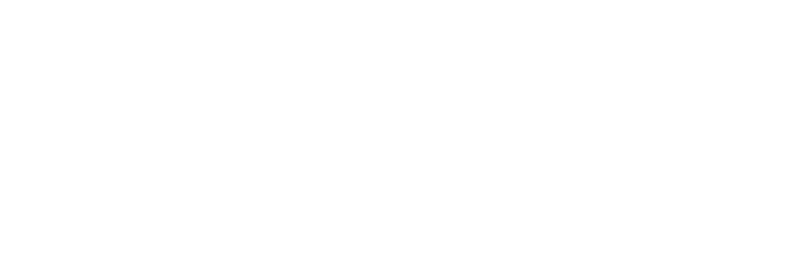
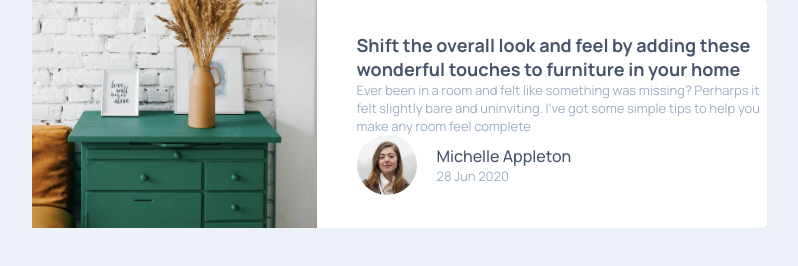
Before and after one commit to akin-holo/frontendmentor-junior-challenge-1, a plain HTML site: page index.html in a window 1280 px wide. Shown: the whole page, without its empty margins (241-1039 px from the left). Drawn offline with Linux system fonts and the light colour scheme.

Commit message:
first commit

```diff
--- a/index.html
+++ b/index.html
@@ -22,7 +22,34 @@
     <meta name="twitter:description" content="Frontend Mentor solution for Article Preview Component">
     <meta name="twitter:image" content="URL to an image related to your page">
     <meta name="twitter:url" content="URL of your page">
+
+    <link rel="stylesheet" href="style.css">
+    <link rel="preconnect" href="https://fonts.googleapis.com">
+    <link rel="preconnect" href="https://fonts.gstatic.com" crossorigin>
+    <link href="https://fonts.googleapis.com/css2?family=Manrope:wght@200..800&display=swap" rel="stylesheet">
 </head>
 <body>
+   <main>
+      <div class="container" id="container">
+         <div class="img-wrap">
+            <img class="drawers" src="assets/drawers.jpg" alt="A deep green drawers with a flower jog on it">
+         </div>
+
+         <div class="text-and-profile-wrapper">
+            <div class="text-wrap">
+               <p><strong>Shift the overall look and feel by adding these wonderful touches to furniture in your home</strong></p>
+               <p>Ever been in a room and felt like something was missing? Perharps it felt slightly bare and uninviting. I've got some simple tips to help you make any room feel complete</p>
+            </div>
+            <div class="profile-wrap">
+               <img class="avatar-michelle" src="assets/avatar-michelle.jpg" alt="Michelle">
+               <div class="name-and-date-wrap">
+                  <span class="name">Michelle Appleton</span>
+                  <time datetime="2020-06-28">28 Jun 2020</time>
+               </div>
+               <a href="#"></a>
+            </div>
+         </div>
+      </div>
+   </main>
 </body>
 </html>
--- a/style.css
+++ b/style.css
@@ -0,0 +1,70 @@
+:root {
+   --dark-grayish-blue: hsl(217, 19%, 35%);
+   --dark-blue: hsl(214, 17%, 51%);
+   --grayish-blue: hsl(212, 23%, 69%);
+   --light-grayish-blue: hsl(210, 46%, 95%);
+}
+
+* {
+   padding: 0;
+   margin: 0;
+}
+
+body {
+   display: flex;
+   justify-content: center;
+   align-items: center;
+   color: var(--grayish-blue);
+   background-color: var(--light-grayish-blue);
+   font-family: "Manrope", sans-serif;
+   font-size: 13px;
+}
+
+/* main {
+   display: block;
+   margin: auto;
+} */
+.container {
+   display: flex;
+   width: 735px;
+   justify-content: center;
+   align-items: center;
+   align-self: center;
+   background-color: #fff;
+   border-radius: 5px;
+   gap: 40px;
+
+}
+.drawers {
+   display: block;
+   width: 285px;
+   /* margin: 0 auto; */
+}
+
+.text-and-profile-wrapper {
+   display: flex;
+   flex-direction: column;
+   /* margin: 0  40px 0 0; */
+   border-radius: inherit;
+   /* gap: 200px; */
+}
+strong {
+   color: var(--dark-grayish-blue);
+   font-weight: 700;
+   font-size: 18px;
+}
+.profile-wrap {
+   display: flex;
+   align-items: center;
+   gap: 20px;
+}
+.avatar-michelle {
+   width: 60px;
+   border-radius: 50%;
+}
+.name {
+   display: block;
+   color: var(--dark-grayish-blue);
+   font-weight: 500;
+   font-size: 16px;
+}
```
Also changed, not shown: assets/avatar-michelle.jpg (added), assets/drawers.jpg (added).
